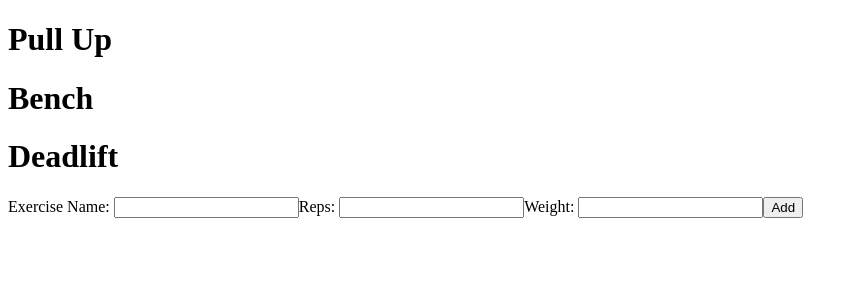
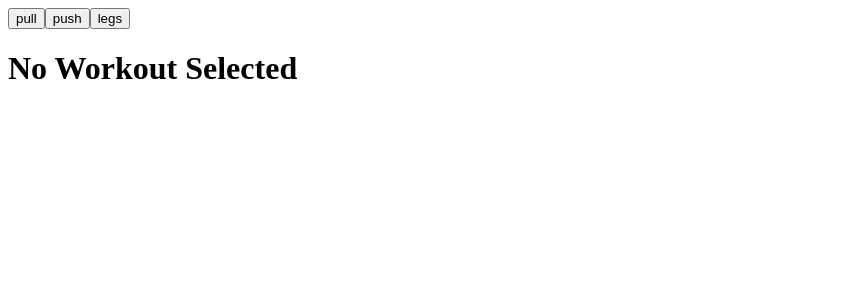
Before and after one commit to DylanAnderson-Tanduo/workout-app, a React (Create React App) app in the folder workout-proj/: page / in a window 1280 px wide. Shown: the top 300 px of the page, without its empty margins (0-858 px from the left). Built offline with nearby package versions, Linux system fonts and the light colour scheme.

Commit message:
Added Functionality to Display Exercises based off the Workout that is selected

```diff
--- a/workout-proj/src/App.js
+++ b/workout-proj/src/App.js
@@ -1,6 +1,6 @@
-import Exercises from "./components/Exersises";
+import WorkoutSelector from "./components/WorkoutSelector";
 import { useState } from "react";
-import AddExercise from "./components/AddExersise";
+
 
 function App() {
 
@@ -9,16 +9,25 @@ const testData = [
     name: "Pull Up",
     reps: 12,
     weight: 155,
+    workout: "pull",
   },
   {
     name: "Bench",
     reps: 12,
     weight: 155,
+    workout: "push",
   },
   {
     name: "Deadlift",
     reps: 12,
     weight: 155,
+    workout: "legs",
+  },
+  {
+    name: "Cable RDL",
+    reps: 7,
+    weight: 55,
+    workout: "legs",
   },
 ];
 
@@ -26,10 +35,9 @@ const [exersiseList, setExersiseList] = useState(testData);
 
   return (
     <div className="App">
-      <Exercises exersiseList={exersiseList} />
-      <AddExercise
+      <WorkoutSelector
         setExersiseList={setExersiseList}
-        exersiseList={exersiseList}
+        exercises={exersiseList}
       />
     </div>
   );
--- a/workout-proj/src/components/AddExersise.js
+++ b/workout-proj/src/components/AddExersise.js
@@ -1,4 +1,4 @@
-const AddExercise = ({ setExersiseList, exersiseList }) => {
+const AddExercise = ({ setExersiseList, exersiseList, workout }) => {
   const submitButtonHandler = (e) => {
     e.preventDefault();
     let name = e.target.elements.exerciseName.value;
@@ -12,6 +12,7 @@ const AddExercise = ({ setExersiseList, exersiseList }) => {
         name: name,
         reps: reps,
         weight: weight,
+        workout: workout,
       },
     ]);
   };
--- a/workout-proj/src/components/Exersises.js
+++ b/workout-proj/src/components/Exersises.js
@@ -1,13 +1,14 @@
 
-const Exercises = ({ exersiseList }) => {
+const Exercises = ({ exersiseList, workout }) => {
 
-
-      console.log(exersiseList);
+  let filteredArray = exersiseList.filter((exercise) => {
+    return exercise.workout == workout;
+  })
 
   return (
     <div>
-      {exersiseList.map((exercise, index) => {
-     return (<h1 key={index}>{exercise.name}</h1>);
+      {filteredArray.map((exercise, index) => {
+        return <h1 key={index}>{exercise.name}</h1>;
       })}
     </div>
   );
--- /dev/null
+++ b/workout-proj/src/components/WorkoutSelector.js
@@ -0,0 +1,61 @@
+import { useState } from "react";
+import Exersises from "./Exersises";
+import AddExersise from "./AddExersise"
+
+const WorkoutSelector = ({ setExersiseList, exercises }) => {
+  //Derive the workouts from the exercises that exist
+  //May need to rework to use State, Not sure atm
+  let workoutSet = new Set();
+  exercises.forEach((exercise) => {
+    workoutSet.add(exercise.workout);
+  });
+  let workouts = Array.from(workoutSet);
+
+  //State for Controlling the display of the Exercises && The Selected Workout
+  const [isWorkoutSelected, setIsWorkoutSelected] = useState(false);
+  const [selctedWorkout, setSelctedWorkout] = useState(workouts[0]);
+
+
+  //Handle The Buttons
+  const workoutSelectorHandler = (e) => {
+    console.log(e.target.value);
+    setIsWorkoutSelected(true);
+    setSelctedWorkout(e.target.value);
+  };
+
+  return (
+    <div>
+      {workouts.map((workout) => {
+        return (
+          <button
+            onClick={workoutSelectorHandler}
+            value={workout}
+            key={workout}
+          >
+            {workout}
+          </button>
+        );
+      })}
+      <div>
+        {isWorkoutSelected ? (
+          <div>
+            <h1>Exersises</h1>
+            <Exersises
+              exersiseList={exercises}
+              workout={selctedWorkout}
+            ></Exersises>
+            <AddExersise
+              setExersiseList={setExersiseList}
+              exersiseList={exercises}
+              workout={selctedWorkout}
+            />
+          </div>
+        ) : (
+          <h1>No Workout Selected</h1>
+        )}
+      </div>
+    </div>
+  );
+};
+
+export default WorkoutSelector;
```
